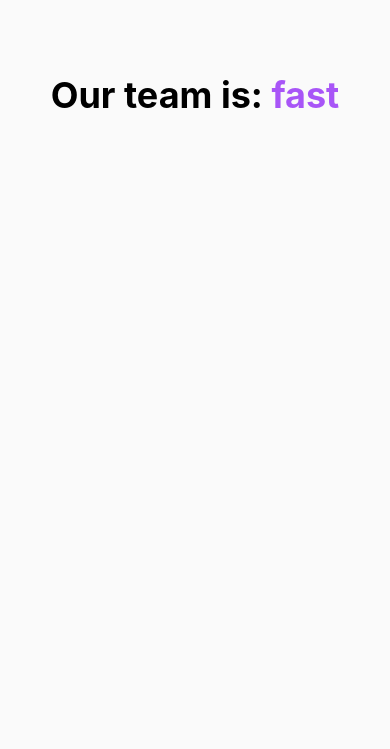
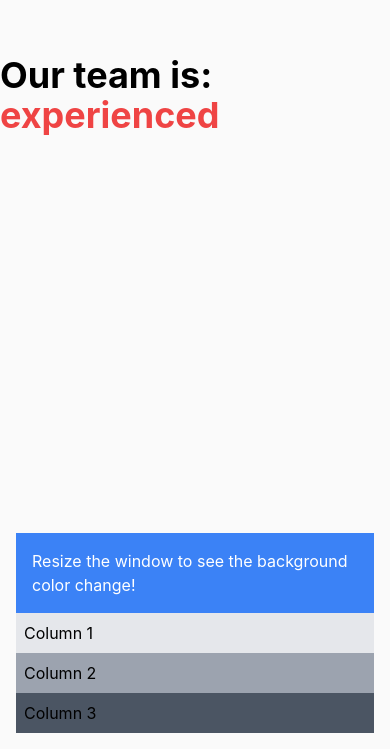
Before and after one commit to mianfarooqazam/berc-pk, a React (Create React App) app: page / in a window 390 px wide. Shown: the part 327-1076 px from the top of the page. Before the commit the page ends 844 px from the top, so only its background shows below. Built offline with nearby package versions, Linux system fonts and the light colour scheme; the HTML template or start-up script is replaced by a standard one.

Commit message:
Responsive added

```diff
--- a/src/App.js
+++ b/src/App.js
@@ -1,11 +1,7 @@
-
-
-
-
-
 import React, { useState, useEffect } from 'react';
 import AnimatedText from './components/AnimatedText';
-import Loader from './components//Loader';
+import Loader from './components/Loader';
+import ResponsiveComponent from './components/ResponsiveComponent';
 
 function App() {
   const [isLoading, setIsLoading] = useState(true);
@@ -25,6 +21,7 @@ function App() {
       ) : (
         <div>
           <AnimatedText />
+          <ResponsiveComponent />
         </div>
       )}
     </div>
--- /dev/null
+++ b/src/components/ResponsiveComponent.js
@@ -0,0 +1,18 @@
+import React from 'react';
+
+const ResponsiveComponent = () => {
+  return (
+    <div className="p-4">
+      <div className="bg-blue-500 text-white p-4 md:bg-green-500 lg:bg-red-500 xl:bg-yellow-500">
+        Resize the window to see the background color change!
+      </div>
+      <div className="flex flex-col md:flex-row">
+        <div className="p-2 bg-gray-200 md:flex-1">Column 1</div>
+        <div className="p-2 bg-gray-400 md:flex-1">Column 2</div>
+        <div className="p-2 bg-gray-600 md:flex-1">Column 3</div>
+      </div>
+    </div>
+  );
+};
+
+export default ResponsiveComponent;
--- a/src/index.css
+++ b/src/index.css
@@ -1,6 +1,8 @@
 @import 'tailwindcss/base';
 @import 'tailwindcss/components';
 @import 'tailwindcss/utilities';
+
+/* You can add custom global styles here */
 
 body {
   margin: 0;
@@ -10,7 +12,6 @@ body {
   -webkit-font-smoothing: antialiased;
   -moz-osx-font-smoothing: grayscale;
   background-color: #fafafa;
-
 }
 
 #root {
```
Lines whose indentation alone changed are shown as unchanged.
